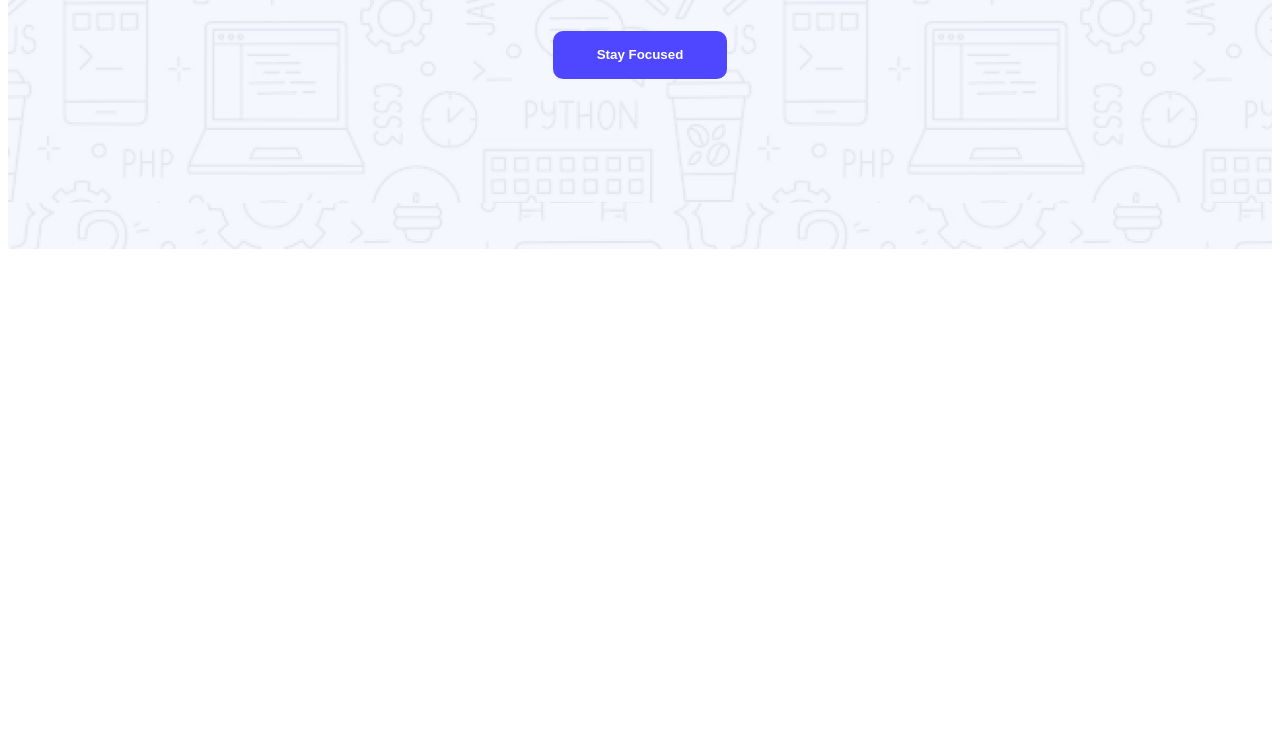
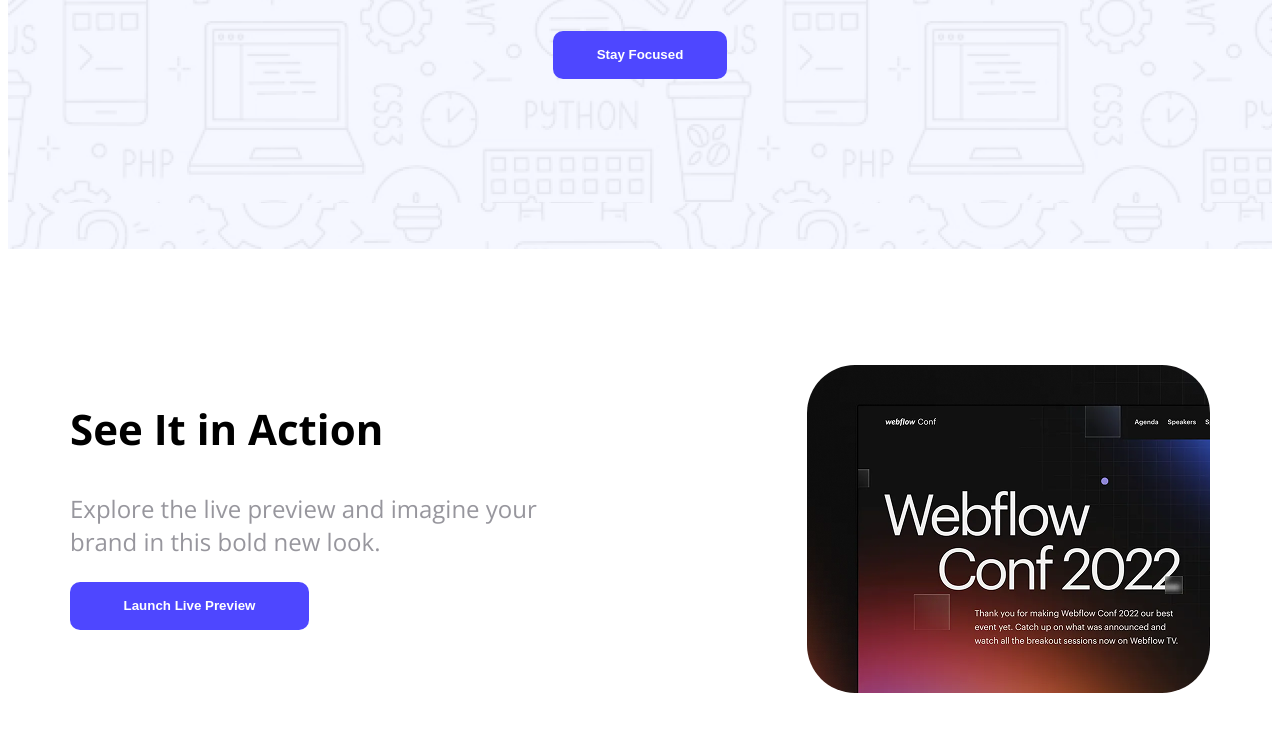
Before and after one commit to joybappy/assignment-1, a plain HTML site: page index.html in a window 1280 px wide. Shown: the part 457-1188 px from the top of the page. Before the commit the page ends 800 px from the top, so only its background shows below. Drawn offline with nearby package versions, Linux system fonts and the light colour scheme.

Commit message:
action section added

```diff
--- a/index.html
+++ b/index.html
@@ -14,7 +14,7 @@
 </head>
 
 <body class="inter-font">
-    <div class="background">
+    <div class="header-background">
         <header class="banner-nav-container">
             <nav class="nav-bar">
                 <h1 class="logo">LOGO</h1>
@@ -28,7 +28,16 @@
     </div>
 
     <main>
-
+        <section class="action">
+            <div class="left-item">
+                <h1>See It in Action</h1>
+                <p>Explore the live preview and imagine your <br> brand in this bold new look.</p>
+                <button>Launch Live Preview</button>
+            </div>
+            <div class="right-item">
+                <img src="assets/wc-mini.png" alt="" style="border-radius: 48px;">
+            </div>
+        </section>
     </main>
     <footer>
 
--- a/styles.css
+++ b/styles.css
@@ -7,8 +7,8 @@
          "wdth" 100;
  }
 
- .background {
-     background-image: url('../assets/Hero-bg.png');
+ .header-background {
+     background-image: url('assets/Hero-bg.png');
      height: 698px;
  }
 
@@ -61,3 +61,36 @@
      border: none;
      border-radius: 10px;
  }
+
+ .action {
+     max-width: 1140px;
+     margin: 0 auto;
+     display: flex;
+     justify-content: space-between;
+     margin-top: 116px;
+     margin-bottom: 116px;
+ }
+
+ .right-item {
+     align-items: center;
+ }
+
+ .left-item h1 {
+     font-size: 42px;
+     font-weight: bolder;
+ }
+
+ .left-item p {
+     font-size: 24px;
+     color: #2524327a;
+ }
+
+ .left-item button {
+     background-color: #4E47FF;
+     border: none;
+     border-radius: 10px;
+     font-weight: bold;
+     height: 48px;
+     width: 239px;
+     color: white;
+ }
```
